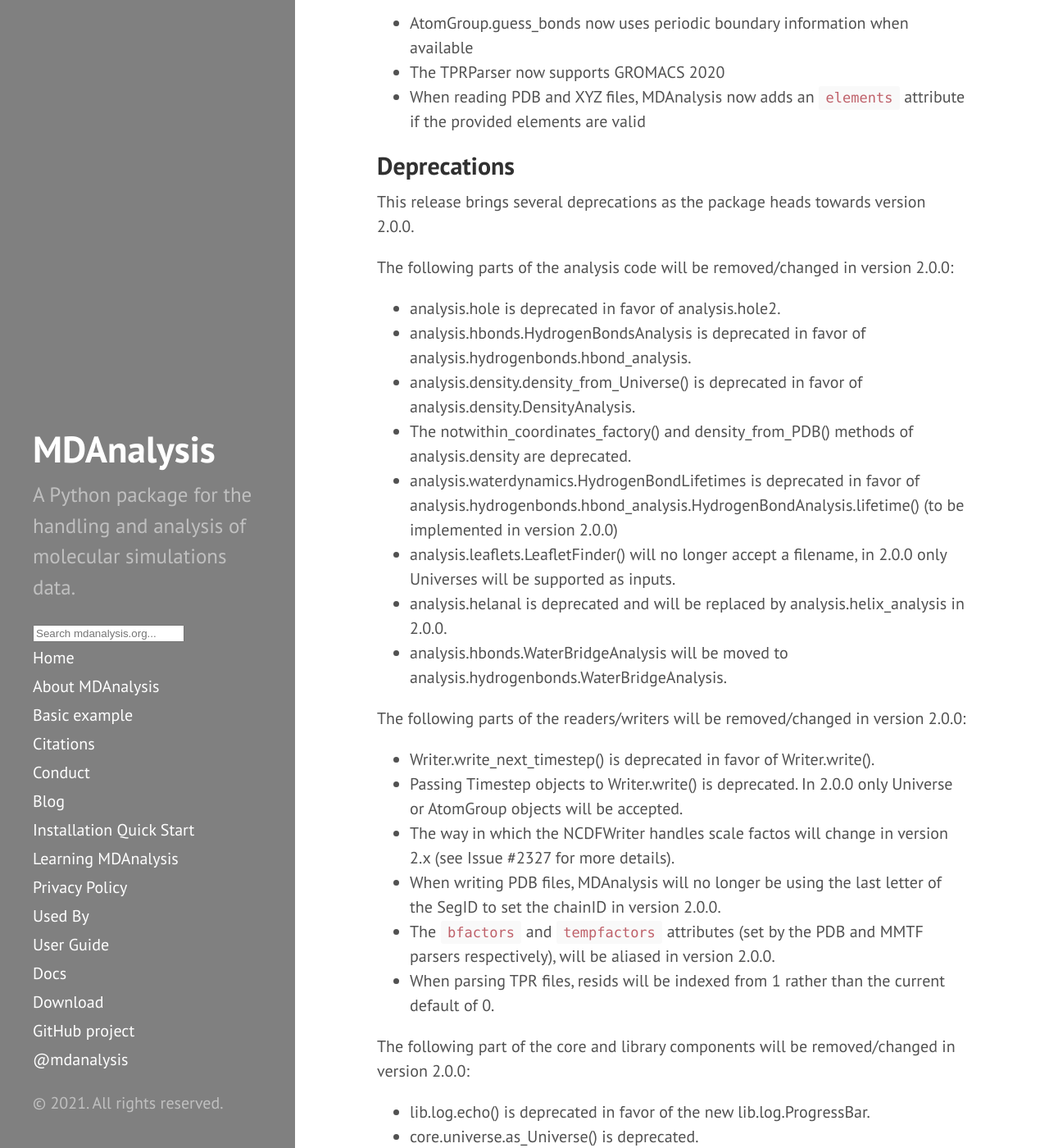
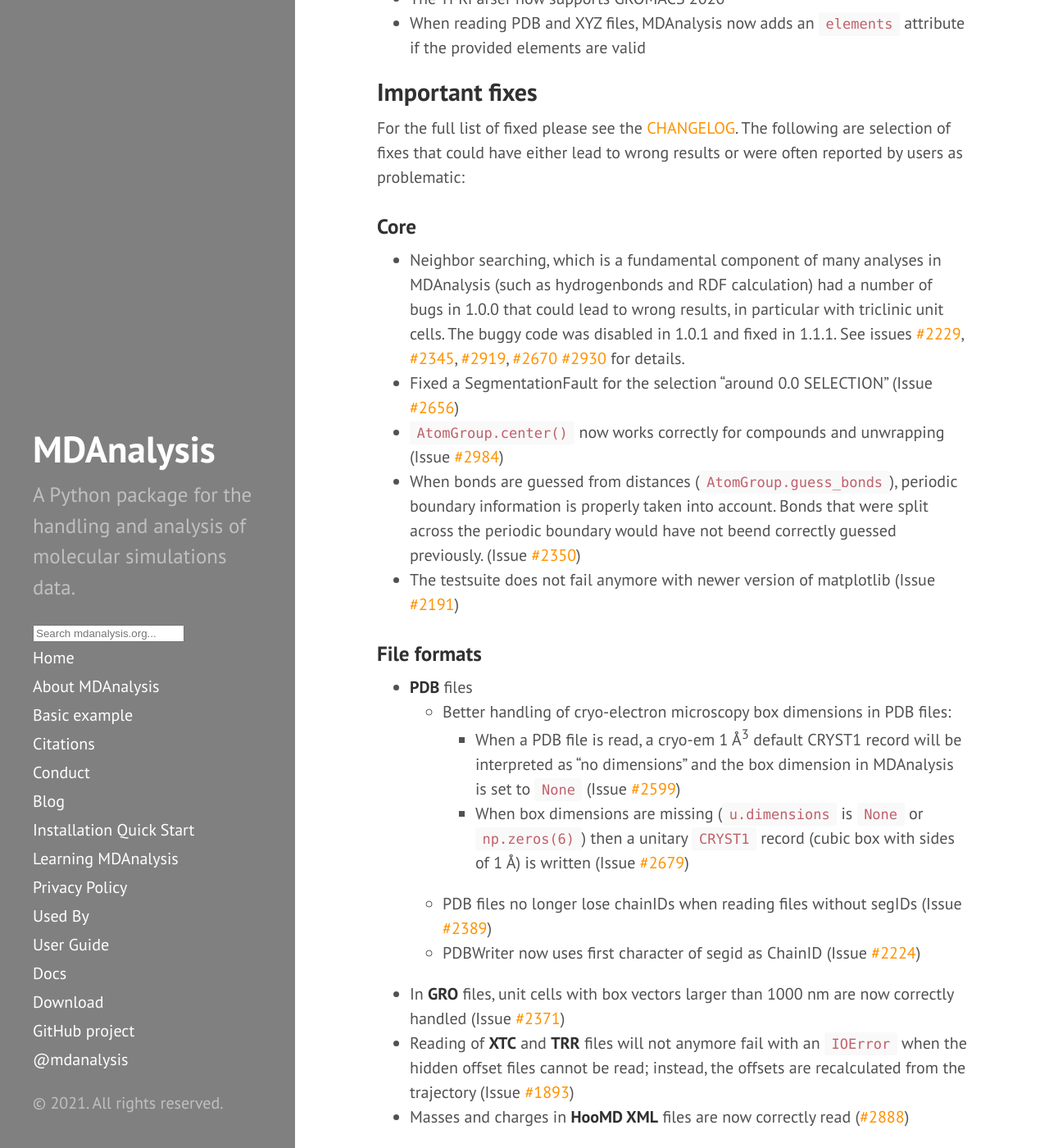
Before and after one commit to MDAnalysis/MDAnalysis.github.io, a Jekyll site: the page built from _posts/2021-05-02-release-1.x.x.md, in a window 1280 px wide and 1400 px high, scrolled down 3334 px. Shown: the whole window at 82% size. Built offline with Jekyll 4.4.1, drawn with Linux system fonts in a browser that asks for light colours; comment, search, counter and statistics services are not loaded; some of the changed text lies outside the part shown.

Commit message:
added Fixes section
- fixes get separate section
- selected important ones
- linked to issues (including issues that were not in CHANGELOG
  or incorrect)
- moved some entries to Fixes

````diff
--- a/_posts/2021-05-02-release-1.x.x.md
+++ b/_posts/2021-05-02-release-1.x.x.md
@@ -34,7 +34,7 @@ conda update -c conda-forge mdanalysis
 
 (Note that for Python 2.7 and 3.5, no conda packages are currently available due to the difficulty of building packages for legacy Python versions. Please install with `pip`.)
 
-To install from [PyPi]() with `pip` run
+To install from [PyPi][] with `pip` run
 
 ```bash
 pip install --upgrade MDAnalysis
@@ -42,7 +42,7 @@ pip install --upgrade MDAnalysis
 
 (This will likely build the package from source so you need the appropriate compilers. )
 
-For more help with installation see the [Installation instructions in the User Guide]().
+For more help with installation see the [Installation instructions in the User Guide][].
 
 
 ## Notable new additions
@@ -88,9 +88,7 @@ Notable changes to analysis include:
 - The argument order to AnalysisFromFunction are now as specified in the documentation
 - The `select` keyword has been standardized by removing `selection`, `atomselection`, and `ref_select` in the `contact`, `gnm`, `helanal`, `hole`, `encore`, and `hydrogenbonds` modules
 - The `save()` functions have been removed from `contacts`, `diffusionmap`, `hole`, `lineardensity`, and `rms` modules
-- `PCA(align=True)` now correctly aligns the trajectory
-- Specifying `n_components` now correctly selects the PCA components
-- Progress bars have been replaced with an improved version from tqdm
+- Progress bars have been replaced with an improved version from [tqdm][]
 - The `radius_cut_q` method has been added to [contacts.Contacts](https://docs.mdanalysis.org/1.1.1/documentation_pages/analysis/contacts.html#MDAnalysis.analysis.contacts.Contacts)
 
 
@@ -99,6 +97,35 @@ Other notable improvements to the core functionality include:
 - The TPRParser now supports GROMACS 2020
 - When reading PDB and XYZ files, MDAnalysis now adds an `elements` attribute if the provided elements are valid
 
+## Important fixes
+
+For the full list of fixed please see the [CHANGELOG][]. The following are selection of fixes that could have either lead to wrong results or were often reported by users as problematic:
+
+### Core
+
+- Neighbor searching, which is a fundamental component of many analyses in MDAnalysis (such as hydrogenbonds and RDF calculation) had a number of bugs in 1.0.0 that could lead to wrong results, in particular with triclinic unit cells. The buggy code was disabled in 1.0.1 and fixed in 1.1.1. See issues [#2229][], [#2345][], [#2919][], [#2670][] [#2930][] for details.
+- Fixed a SegmentationFault for the selection "around 0.0 SELECTION" (Issue [#2656][])
+- `AtomGroup.center()` now works correctly for compounds and unwrapping (Issue [#2984][])
+- When bonds are guessed from distances (`AtomGroup.guess_bonds`), periodic boundary information is properly taken into account. Bonds that were split across the periodic boundary would have not beend correctly guessed previously. (Issue [#2350][])
+- The testsuite does not fail anymore with newer version of matplotlib (Issue [#2191][])
+
+
+### File formats
+- **PDB** files
+  - Better handling of cryo-electron microscopy box dimensions in PDB files:
+    - When a PDB file is read, a cryo-em 1 Å<sup>3</sup> default CRYST1 record will be interpreted as "no dimensions" and the box dimension in MDAnalysis is set to ``None`` (Issue [#2599][])
+    - When box dimensions are missing (`u.dimensions` is `None` or `np.zeros(6)`) then a  unitary `CRYST1` record (cubic box with sides of 1 Å) is written (Issue [#2679][])
+  - PDB files no longer lose chainIDs when reading files without segIDs (Issue [#2389][])
+  - PDBWriter now uses first character of segid as ChainID (Issue [#2224][])
+- In **GRO** files, unit cells with box vectors larger than 1000 nm are now correctly handled (Issue [#2371][])
+- Reading of **XTC** and **TRR** files will not anymore fail with an `IOError` when the hidden offset files cannot be read; instead, the offsets are recalculated from the trajectory (Issue [#1893][])
+- Masses and charges in **HooMD XML** files are now correctly read ([#2888][])
+
+### Analysis
+- **PCA** analysis:
+  - `PCA(align=True)` now correctly aligns the trajectory and computes the correct means and covariance matrix (Issue [#2561][])
+  - Specifying `n_components` now correctly selects the PCA components (Issue [#2623][])
+- **Contact** Analysis class respects PBC (Issue [#2368])
 
 ## Deprecations
 
@@ -118,7 +145,7 @@ The following parts of the analysis code will be removed/changed in version 2.0.
 The following parts of the readers/writers will be removed/changed in version 2.0.0:
 - Writer.write_next_timestep() is deprecated in favor of Writer.write().
 - Passing Timestep objects to Writer.write() is deprecated. In 2.0.0 only Universe or AtomGroup objects will be accepted.
-- The way in which the NCDFWriter handles scale factos will change in version 2.x (see Issue #2327 for more details).
+- The way in which the NCDFWriter handles scale factors will change in version 2.x (see Issue #2327 for more details).
 - When writing PDB files, MDAnalysis will no longer be using the last letter of the SegID to set the chainID in version 2.0.0.
 - The `bfactors` and `tempfactors` attributes (set by the PDB and MMTF parsers respectively), will be aliased in version 2.0.0.
 - When parsing TPR files, resids will be indexed from 1 rather than the current default of 0.
@@ -171,7 +198,7 @@ and featured the work of 25 new contributors:
  - @rcrehuet
  - @hanatok
 
-The MDAnalysis Project gratefully acknowledges a Small Development Grant provided by [NumFOCUS]().
+The MDAnalysis Project gratefully acknowledges a Small Development Grant provided by [NumFOCUS][].
 
 — The MDAnalysis Team
 
@@ -191,3 +219,23 @@ The MDAnalysis Project gratefully acknowledges a Small Development Grant provide
 [del_impropers]: https://docs.mdanalysis.org/1.1.1/documentation_pages/core/universe.html#MDAnalysis.core.universe.Universe.delete_impropers
 [get_connections]: https://docs.mdanalysis.org/1.1.1/documentation_pages/core/groups.html#MDAnalysis.core.groups.AtomGroup.get_connections
 [NumFOCUS]: https://www.numfocus.org
+[#2229]: {{ site.github.issues }}/2229
+[#2345]: {{ site.github.issues }}/2345
+[#2919]: {{ site.github.issues }}/2919
+[#2670]: {{ site.github.issues }}/2670
+[#2930]: {{ site.github.issues }}/2930
+[#2984]: {{ site.github.issues }}/2984
+[#2191]: {{ site.github.issues }}/2191
+[#2656]: {{ site.github.issues }}/2656
+[#2679]: {{ site.github.issues }}/2679
+[#2599]: {{ site.github.issues }}/2599
+[#2679]: {{ site.github.issues }}/2679
+[#2561]: {{ site.github.issues }}/2561
+[#2623]: {{ site.github.issues }}/2623
+[#1893]: {{ site.github.issues }}/1893
+[#2888]: {{ site.github.issues }}/2888
+[#2371]: {{ site.github.issues }}/2371
+[#2350]: {{ site.github.issues }}/2350
+[#2389]: {{ site.github.issues }}/2389
+[#2224]: {{ site.github.issues }}/2224
+[#2368]: {{ site.github.issues }}/2368
````
Also changed, not shown: other parts of _posts/2021-05-02-release-1.x.x.md (+3 -2 lines).
